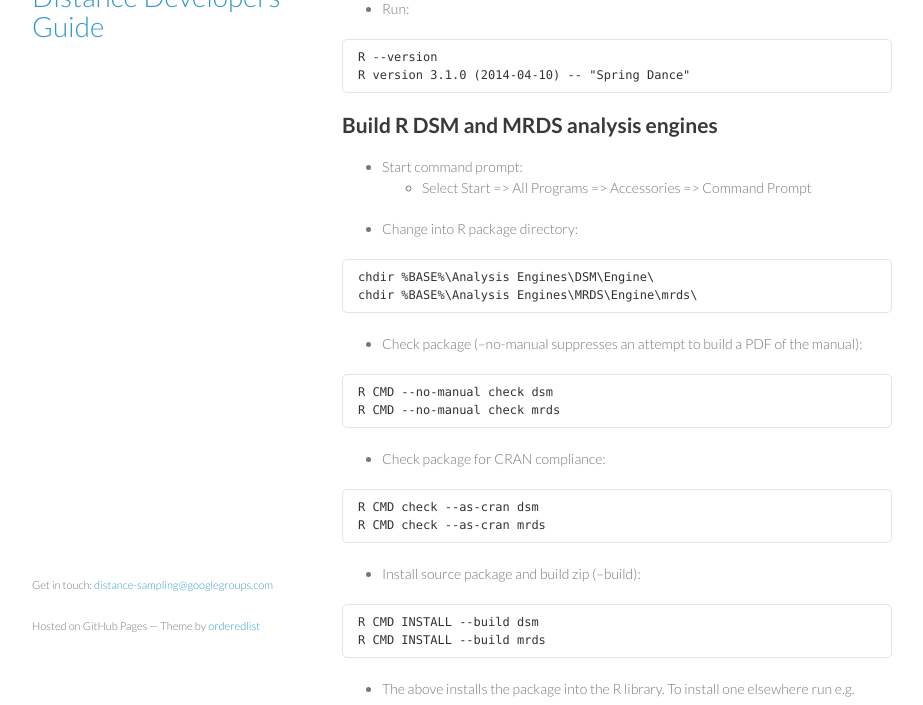
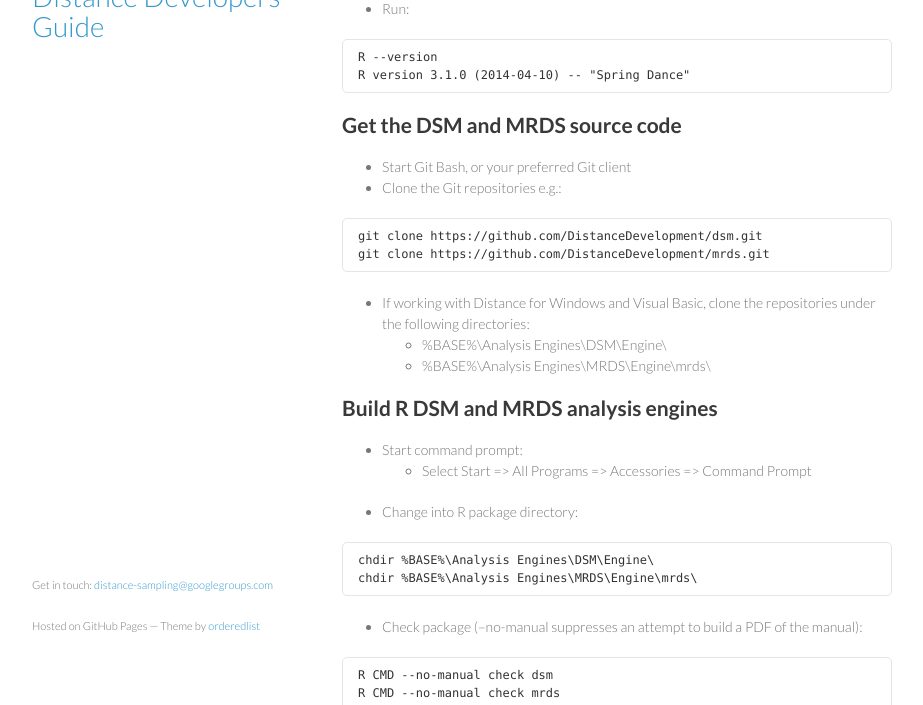
Before and after one commit to softwaresaved/distance-consultancy, a Jekyll site: the page built from developer/BuildR.md, in a window 1280 px wide and 900 px high, cut to the strip 195-900 px from the top of the window. Shown: the whole strip, without its empty margins (178-1101 px from the left). Built offline with Jekyll 4.4.1, drawn with Linux system fonts in a browser that asks for light colours.

Commit message:
Added section on Get the DSM and MRDS source code

```diff
--- a/developer/BuildR.md
+++ b/developer/BuildR.md
@@ -15,6 +15,21 @@
 
     R --version
     R version 3.1.0 (2014-04-10) -- "Spring Dance"
+
+Get the DSM and MRDS source code
+--------------------------------
+
+* Start Git Bash, or your preferred Git client
+* Clone the Git repositories e.g.:
+
+<p/>
+
+    git clone https://github.com/DistanceDevelopment/dsm.git
+    git clone https://github.com/DistanceDevelopment/mrds.git
+
+* If working with Distance for Windows and Visual Basic, clone the repositories under the following directories:
+  - %BASE%\Analysis Engines\DSM\Engine\
+  - %BASE%\Analysis Engines\MRDS\Engine\mrds\
 
 Build R DSM and MRDS analysis engines
 -------------------------------------
```
